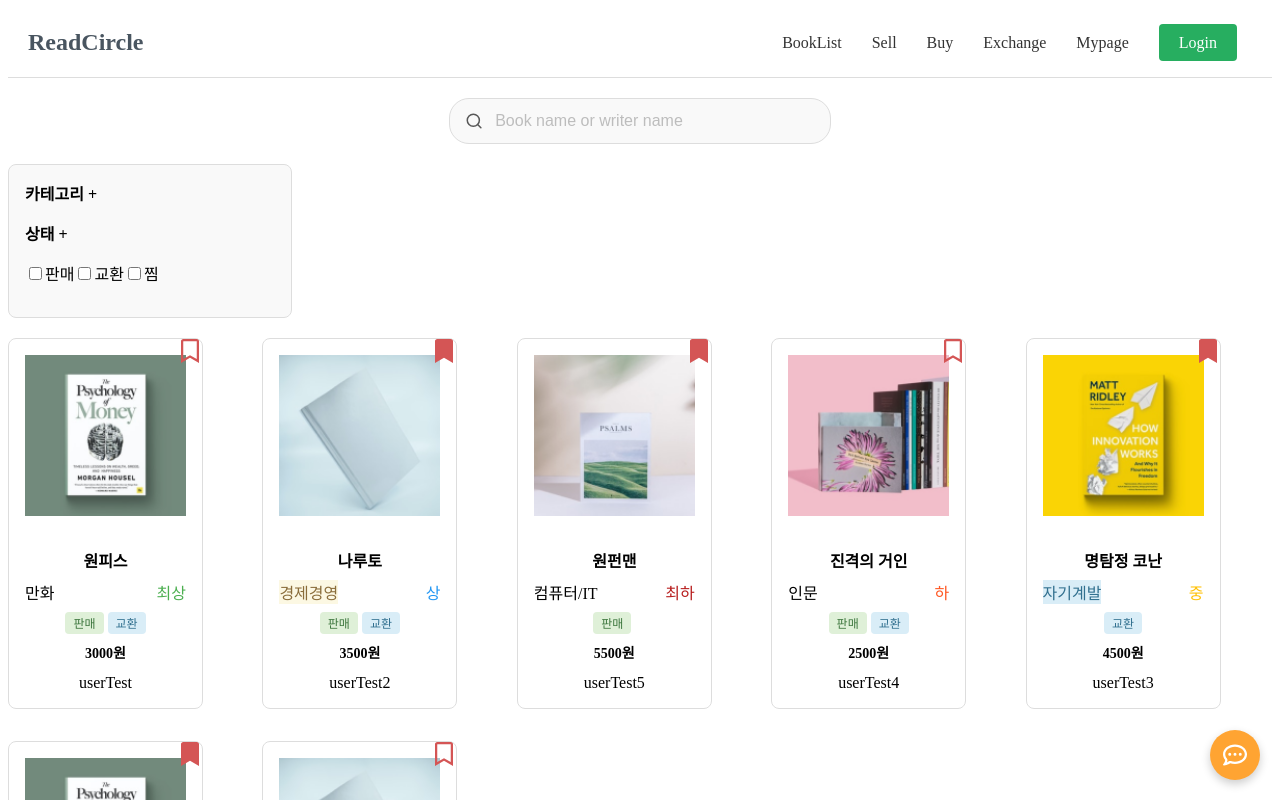
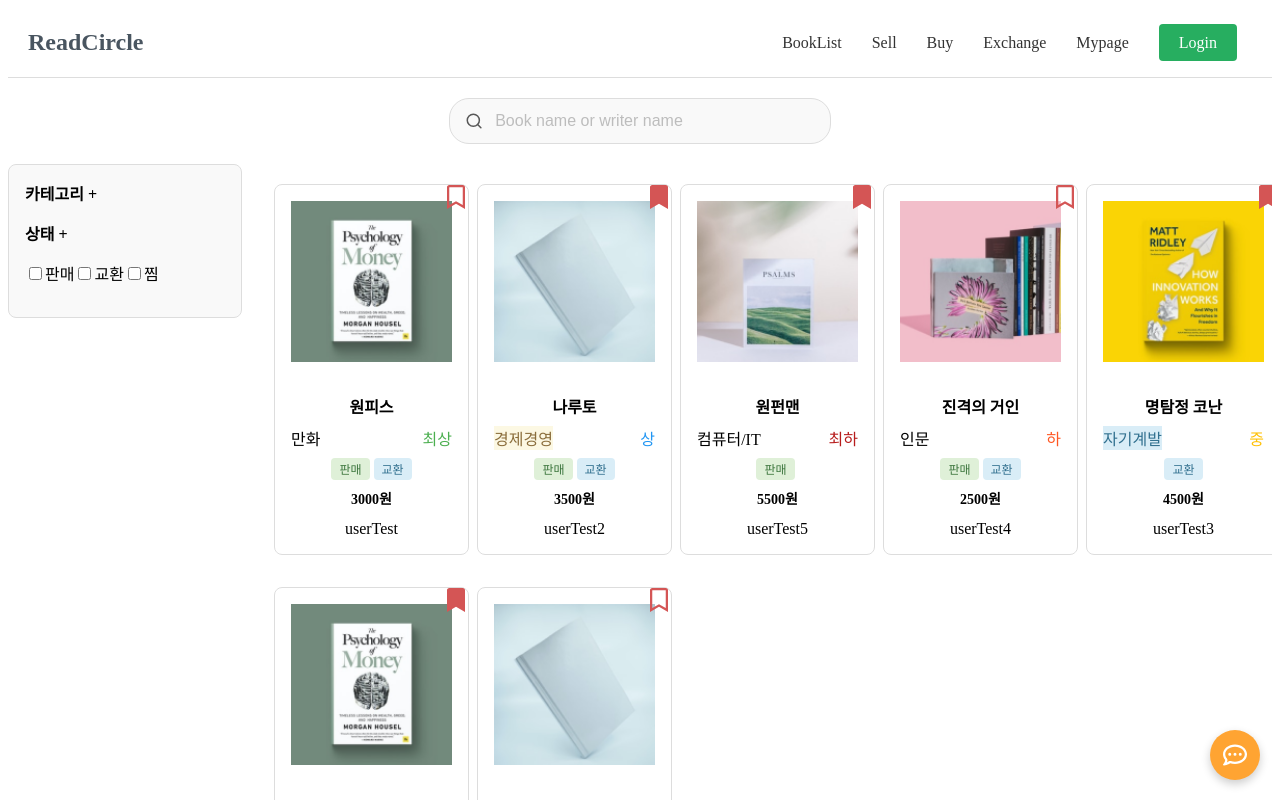
Before and after one commit to prgrms-web-devcourse-final-project/WEB1_2_ReadCircle_FE, a React (Vite) app: page /BookList in a window 1280 px wide. Shown: the top 800 px of the page. Built offline with nearby package versions, Linux system fonts and the light colour scheme.

Commit message:
feat: FilterSidebar 기능 최종 완성

```diff
--- a/src/pages/BookListPage.jsx
+++ b/src/pages/BookListPage.jsx
@@ -6,7 +6,7 @@ import SearchBar from "../components/SearchBar";
 import FloatingButton from "../components/FloatingButton";
 import FilterSidebar from "../components/FilterSidebar";
 
-import "../styles/scss/BookList.scss";
+import "../styles/scss/BookListPage.scss";
 import { dummyData } from "../data";
 
 const BookListPage = () => {
@@ -75,8 +75,12 @@ const BookListPage = () => {
         onSearchSubmit={handleSearchSubmit}
       />
       <div className="book-page">
-        <FilterSidebar onFilterChange={setFilters} />
-        <BookList books={filteredBooks} filters={filters} />
+        <div className="filter-sidebar-container">
+          <FilterSidebar onFilterChange={setFilters} />
+        </div>
+        <div className="book-list-container">
+          <BookList books={filteredBooks} filters={filters} />
+        </div>
       </div>
       <FloatingButton />
     </>
--- a/src/styles/scss/BookListPage.scss
+++ b/src/styles/scss/BookListPage.scss
@@ -1,20 +1,17 @@
 .book-page {
-  display: flex;
+  display: grid;
+  grid-template-columns: 250px 1fr;
   gap: 16px;
+  position: relative;
+}
 
-  .filter-sidebar {
-    position: sticky;
-    top: 80px;
-    width: 250px;
-    height: 160px;
-    overflow-y: auto;
-    background-color: #f9f9f9;
-    border: 1px solid #ddd;
-    border-radius: 8px;
-    padding: 16px;
-  }
+.filter-sidebar-container {
+  position: relative;
+  grid-column: 1;
+}
 
-  .book-list {
-    flex: 1; // 남은 공간을 차지
-  }
+.book-list-container {
+  grid-column: 2;
+  overflow-y: auto;
+  flex: 1;
 }
--- a/src/styles/scss/FilterSidebar.scss
+++ b/src/styles/scss/FilterSidebar.scss
@@ -1,11 +1,15 @@
 .filter-sidebar {
   position: sticky;
   top: 80px;
-  width: 250px;
   background-color: #f9f9f9;
-  padding: 16px;
   border: 1px solid #ddd;
   border-radius: 8px;
+  padding: 16px;
+  width: 80%;
+  height: auto;
+  min-height: 100px;
+  transition: height 0.3s ease;
+  z-index: 1;
 
   .filter-group {
     margin-bottom: 16px;
@@ -24,11 +28,6 @@
       label {
         margin-bottom: 8px;
       }
-
-      input[type="text"] {
-        width: calc(100% - 32px);
-        margin-bottom: 8px;
-      }
     }
   }
 
@@ -41,12 +40,8 @@
     border-radius: 8px;
     box-shadow: 0 2px 10px rgba(0, 0, 0, 0.2);
     width: 80%;
+    max-width: 400px;
+    z-index: 2;
     padding: 20px;
-
-    .categories-grid {
-      display: grid;
-      grid-template-columns: repeat(auto-fit, minmax(100px, 1fr));
-      gap: 8px;
-    }
   }
 }
```
